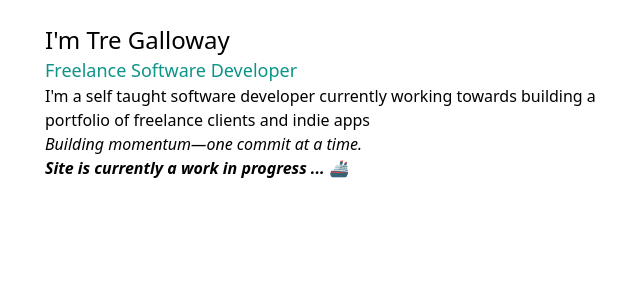
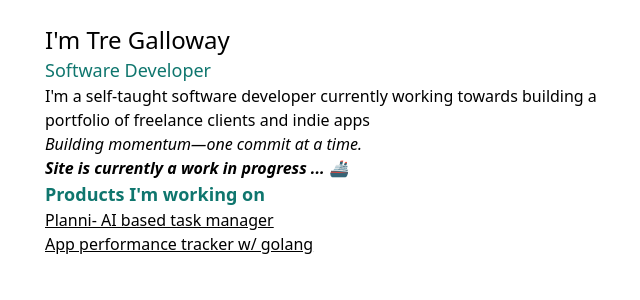
Before and after one commit to TreGalloway/tre.php, a PHP site: page / in a window 1280 px wide. Shown: the top 300 px of the page, without its empty margins (291-931 px from the left). Run offline with PHP 8.4, Linux system fonts and the light colour scheme; some libraries are stand-ins or nearby versions.

Commit message:
adding some details to site

```diff
--- a/index.php
+++ b/index.php
@@ -48,13 +48,25 @@
         <h1 class="text-2xl">I'm Tre Galloway
         </h1>
         <section>
-            <div class=" text-lg text-teal-600">Freelance Software Developer</div>
-            <div>I'm a self taught software developer currently working towards building a portfolio of freelance clients
+            <div class=" text-lg text-teal-700">Software Developer</div>
+            <div>I'm a self-taught software developer currently working towards building a portfolio of freelance clients
                 and indie apps</div>
             <div class=" italic">Building momentum—one commit at a time.</div>
         </section>
         <section>
             <div class="italic font-bold"> Site is currently a work in progress ... 🚢</div>
+            <div class="text-lg font-bold text-teal-700">
+                Products I'm working on
+            </div>
+            <div class="underline">
+
+                <ul>
+                    Planni- AI based task manager
+                </ul>
+                <ul>
+                    App performance tracker w/ golang
+                </ul>
+            </div>
         </section>
     </main>
 </div>
```
